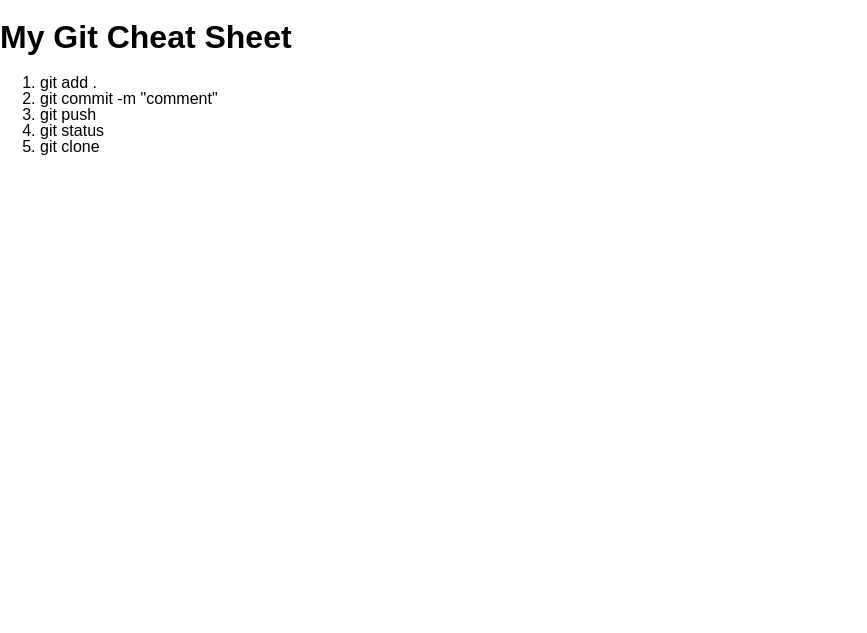
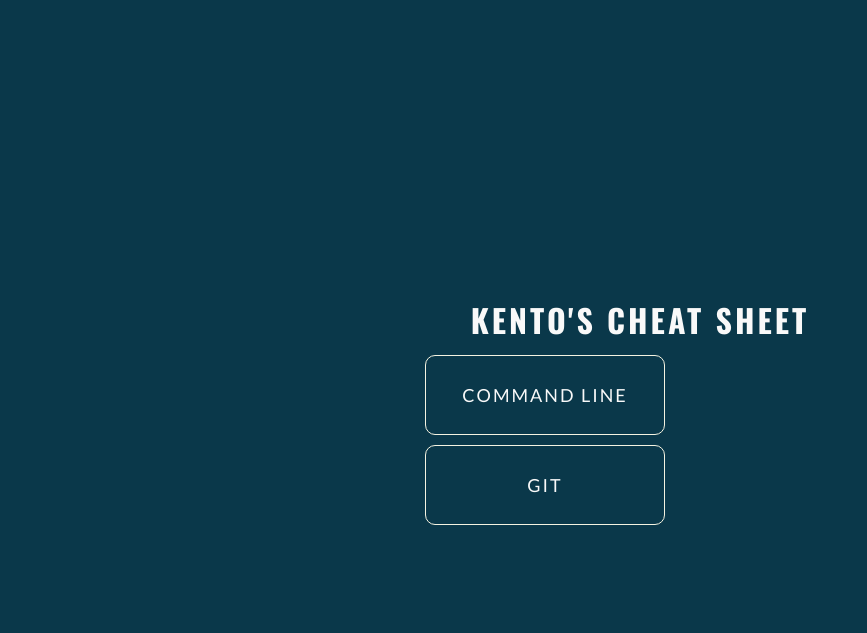
Before and after one commit to Breadkenty/git-cheat-sheet, a website: page public/index.html in a window 1280 px wide. Shown: the whole page, without its empty margins (0-867 px from the left). Drawn offline with nearby package versions, Linux system fonts and the light colour scheme.

Commit message:
First draft, completed landing page

```diff
--- a/public/index.html
+++ b/public/index.html
@@ -5,20 +5,29 @@
     <meta name="viewport" content="width=device-width, initial-scale=1">
     <title>Git Cheat Sheet</title>
     <link rel="shortcut icon" href="/favicon.ico">
+    <link href="https://fonts.googleapis.com/css?family=Lato:400,700|Oswald:200,400,700" rel="stylesheet">
     <link rel="stylesheet" href="/screen.css">
   </head>
-  <body>
-    <h1 class='hello-world'>My Git Cheat Sheet</h1>
-  </body>
 
-  <section>
-    <ol>
-      <li>git add .</li>
-      <li>git commit -m "comment"</li>
-      <li>git push</li>
-      <li>git status</li>
-      <li>git clone</li>
+ <body>
+  <div class="wrapper">
 
-    </ol>
-  </section>
+    <div class="page-title">
+      <h1>
+        Kento's Cheat Sheet
+      </h1>
+
+    </div>
+
+
+    <div class="btn">
+
+    <button><a href="command-line.html">Command Line</a></button>
+    <button><a href="git.html">Git</a></button>
+
+    </div>
+
+
+  </div>
+</body>
 </html>
--- a/public/screen.css
+++ b/public/screen.css
@@ -1,12 +1,63 @@
-:root {
-  font: 16px / 1 sans-serif;
+html, body {
+  margin: 0;
+  padding: 0;
+  width: 100%;
+
 }
 
-html {
-  height: 100%;
+a{
+  text-decoration: none;
+  color: #f9f9f9;
+  font-family: 'Lato', sans-serif;
+  text-transform: uppercase;
+  letter-spacing: 2px
 }
 
-body {
-  margin: 0;
-  min-height: 100%;
+.page-title{
+  color: #f9f9f9;
+  font-family: 'Oswald', sans-serif;
+  text-transform: uppercase;
+  letter-spacing: 3px;
+  position:absolute;
+  top: 40%;
+  left: 50%;
+  transform: translate(-50%, -50%);
+
 }
+
+Body {
+  height: 100vh;
+  background: #0A384A;
+
+}
+
+.btn {
+
+
+  top: 55%;
+  left: 50%;
+  transform: translate(-50%, -50%);
+  position: absolute;
+  padding: 100px;
+}
+
+button{
+  background: none;
+  color: #F4F3E1;
+  width: 240px;
+  height: 80px;
+  border: 1px solid #F4F3E1;
+  font-size: 18px;
+  border-radius: 10px;
+  transition: .3s;
+  overflow: hidden;
+  margin: 5px 5px;
+
+}
+
+
+
+button:hover {
+  background: #609691;
+  cursor: pointer;
+}
```
Also changed, not shown: public/1.html (added, +17 -0 lines), public/Fonts/AGaramondPro-Bold.otf (added), public/Fonts/AGaramondPro-BoldItalic.otf (added), public/Fonts/AGaramondPro-Italic.otf (added), public/Fonts/AGaramondPro-Regular.otf (added), public/command-line.html (added), public/git.html (added), 4 other files.
